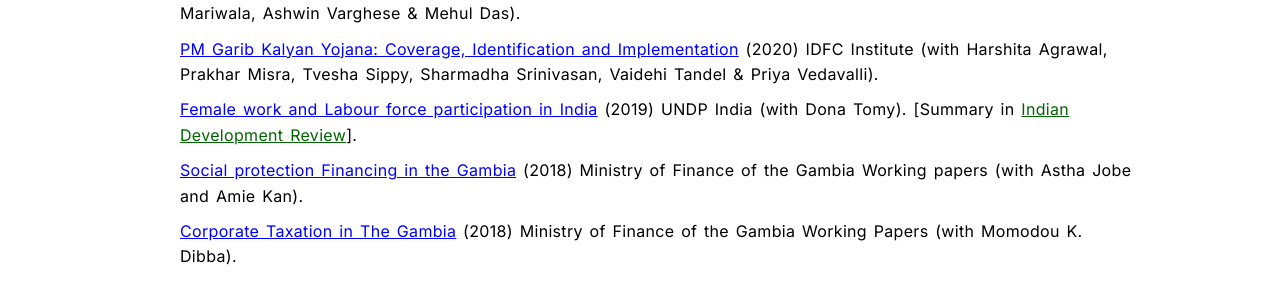
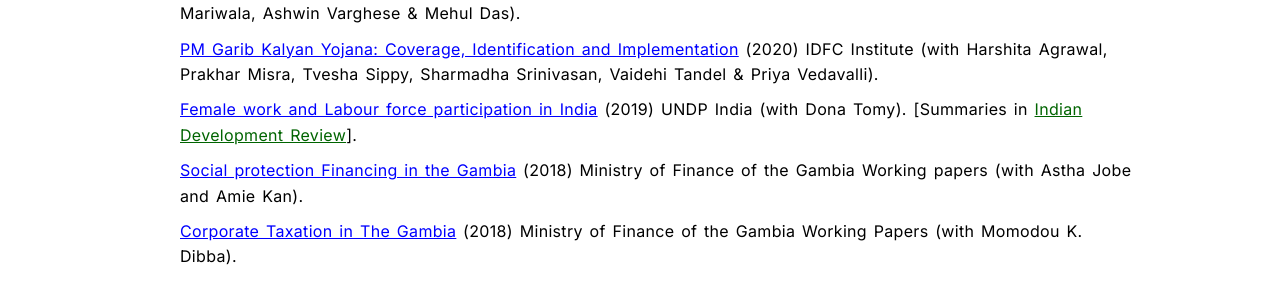
Before and after one commit to snehapmenon/snehapmenon.github.io, a Jekyll site: the page built from policy.md, in a window 1280 px wide. Shown: the part 137-421 px from the top of the page. Built offline with Jekyll 4.4.1, drawn with Linux system fonts in a browser that asks for light colours.

Commit message:
Update policy.md

```diff
--- a/policy.md
+++ b/policy.md
@@ -12,7 +12,7 @@ permalink: /policy.html
 
   <a href="https://artha.global/working-paper/pm-garib-kalyan-yojana-coverage-identification-and-implementation/" style="color: blue; " target="_blank"  rel="noopener noreferrer" >PM Garib Kalyan Yojana: Coverage, Identification and Implementation</a> (2020) IDFC Institute (with Harshita Agrawal, Prakhar Misra, Tvesha Sippy, Sharmadha Srinivasan, Vaidehi Tandel & Priya Vedavalli).
 
-  <a href="https://www.undp.org/sites/g/files/zskgke326/files/migration/in/Women-at-Work-Report.pdf" style="color: blue; " target="_blank"  rel="noopener noreferrer" >Female work and Labour force participation in India</a> (2019) UNDP India (with Dona Tomy). [Summary in <a href="[https://www.ideasforindia.in/topics/miscellany/rcts-for-policymaking-ethical-and-methodological-considerations.html" style="color: darkgreen; " target="_blank"  rel="noopener noreferrer](https://idronline.org/contributor/sneha-menon/)" >Indian Development Review</a>].
+  <a href="https://www.undp.org/sites/g/files/zskgke326/files/migration/in/Women-at-Work-Report.pdf" style="color: blue; " target="_blank"  rel="noopener noreferrer" >Female work and Labour force participation in India</a> (2019) UNDP India (with Dona Tomy). [Summaries in <a href="[https://www.ideasforindia.in/topics/miscellany/rcts-for-policymaking-ethical-and-methodological-considerations.html" style="color: darkgreen; " target="_blank"  rel="noopener noreferrer](https://idronline.org/contributor/sneha-menon/)" >Indian Development Review</a>].
 
   <a href="https://mofea.gov.gm/wp-content/uploads/2024/03/Social-Protection-Financing-In-The-Gambia-working-Paper-2.pdf" style="color: blue; " target="_blank"  rel="noopener noreferrer" >Social protection Financing in the Gambia</a> (2018) Ministry of Finance of the Gambia Working papers (with Astha Jobe and Amie Kan).
 
```
